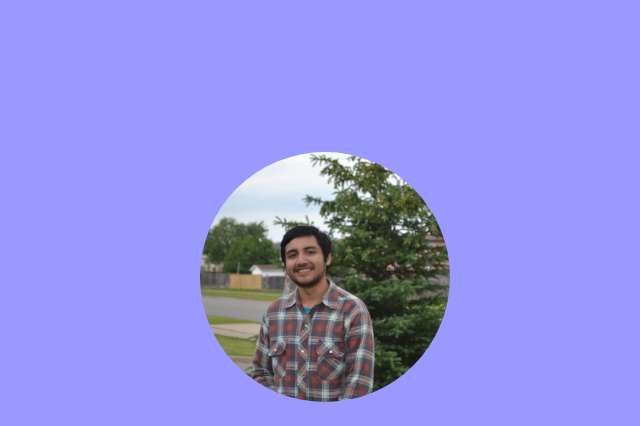
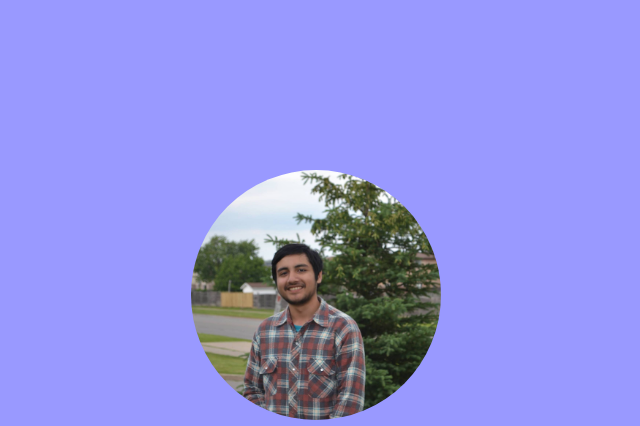
Before and after one commit to nguyenbrian/qureshiomar.github.io, a plain HTML site: page index.html in a window 1280 px wide. Shown: the top 426 px of the page, without its empty margins (315-955 px from the left). Drawn offline with Linux system fonts and the light colour scheme.

Commit message:
added vert center
see .main in main.css

```diff
--- a/css/main.css
+++ b/css/main.css
@@ -20,7 +20,6 @@ h1{
     width: 250px;
     margin-left: auto;
     margin-right: auto;
-    margin-top: 12%
 }
 #click{
     font-size: 15px;
@@ -37,3 +36,10 @@ h1{
     font-family: 'Lato', sans-serif;
     color: white;
 }
+.main{
+  top: 50%;
+  position: absolute;
+  left: 50%;
+  margin-top: -230px;
+  margin-left: -150px;
+}
```
Also changed, not shown: index.html (+2 -2 lines).
